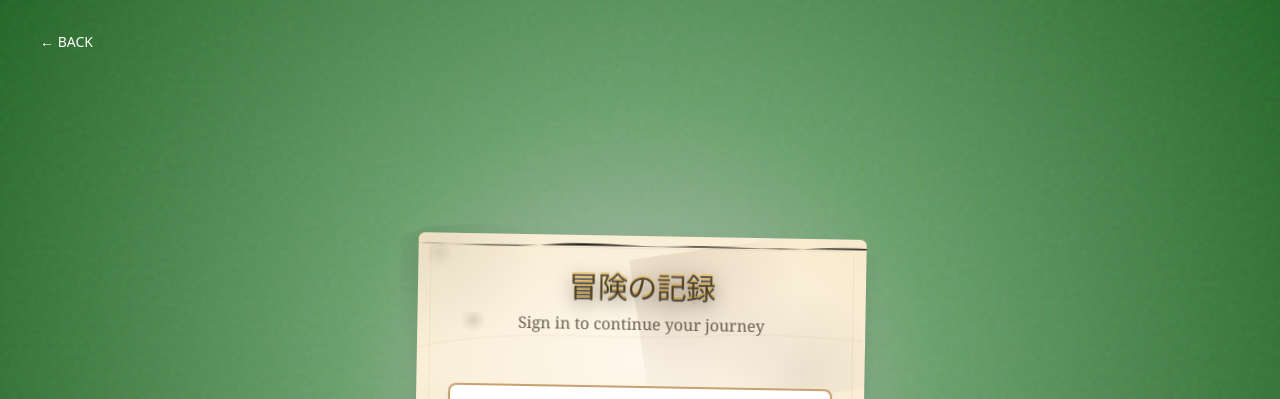
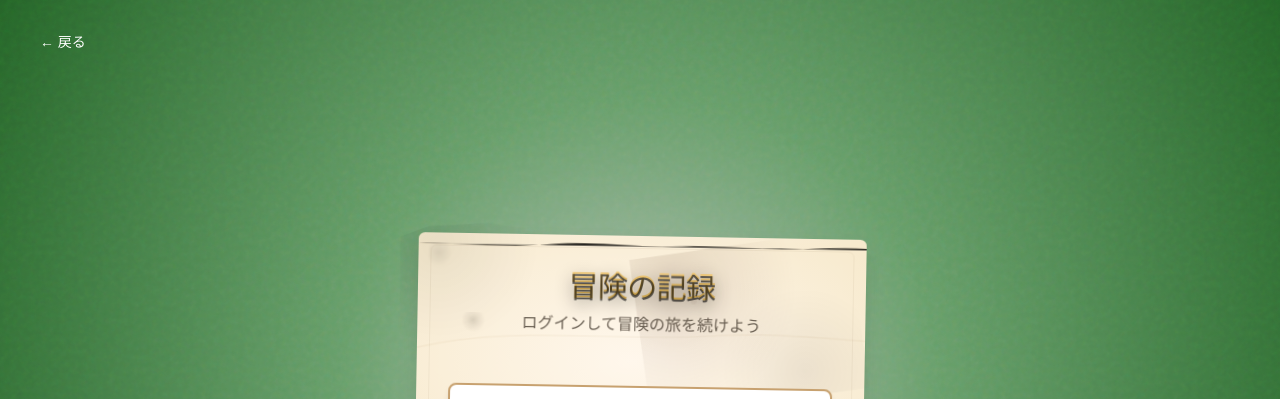
Before and after one commit to RiTa-23/TRI-Survivor, a React app in the folder frontend/: page /auth in a window 1280 px wide. Shown: the top 399 px of the page. Built offline with nearby package versions, Linux system fonts and the light colour scheme; no server answers; the HTML template or start-up script is replaced by a standard one.

Commit message:
feat: 認証画面とGoogleログイン機能を追加

```diff
--- a/frontend/src/features/auth/AuthScreen.tsx
+++ b/frontend/src/features/auth/AuthScreen.tsx
@@ -21,7 +21,7 @@ export default function AuthScreen() {
             await signInWithGoogle();
         } catch (err) {
             console.error("Login failed:", err);
-            setError("Failed to sign in with Google. Please try again.");
+            setError("Googleログインに失敗しました。もう一度お試しください。");
         }
     };
 
@@ -36,7 +36,7 @@ export default function AuthScreen() {
                     className="text-white hover:bg-white/10"
                     onClick={() => navigate("/")}
                 >
-                    ← BACK
+                    ← 戻る
                 </Button>
             </div>
 
@@ -51,7 +51,7 @@ export default function AuthScreen() {
                 <div className="relative z-10 content text-center space-y-8">
                     <div>
                         <h2 className="text-3xl font-black fantasy-title mb-2 tracking-tight">冒険の記録</h2>
-                        <p className="parchment-text opacity-70 font-serif">Sign in to continue your journey</p>
+                        <p className="parchment-text opacity-70 font-serif">ログインして冒険の旅を続けよう</p>
                     </div>
 
                     {error && (
```
